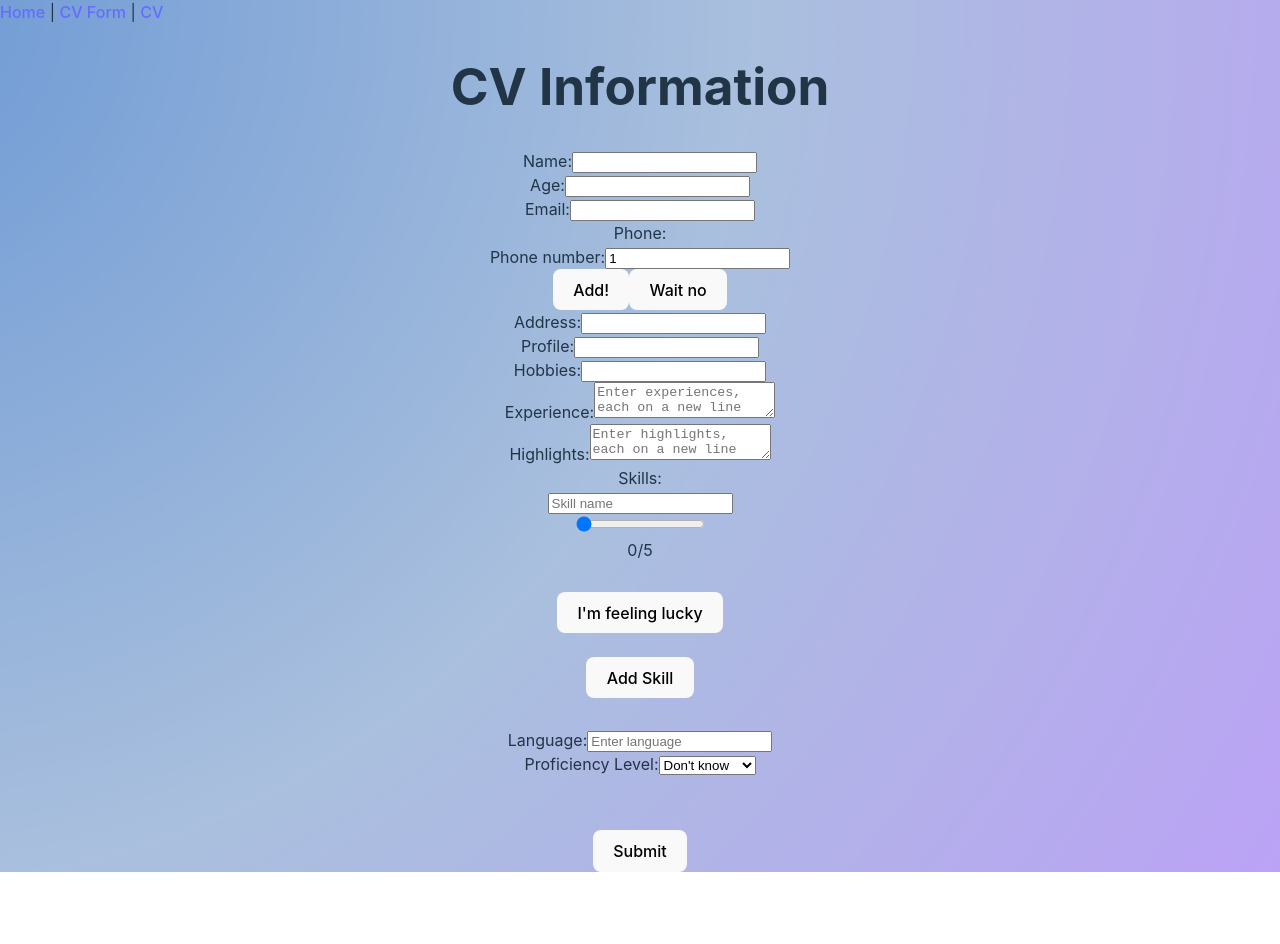
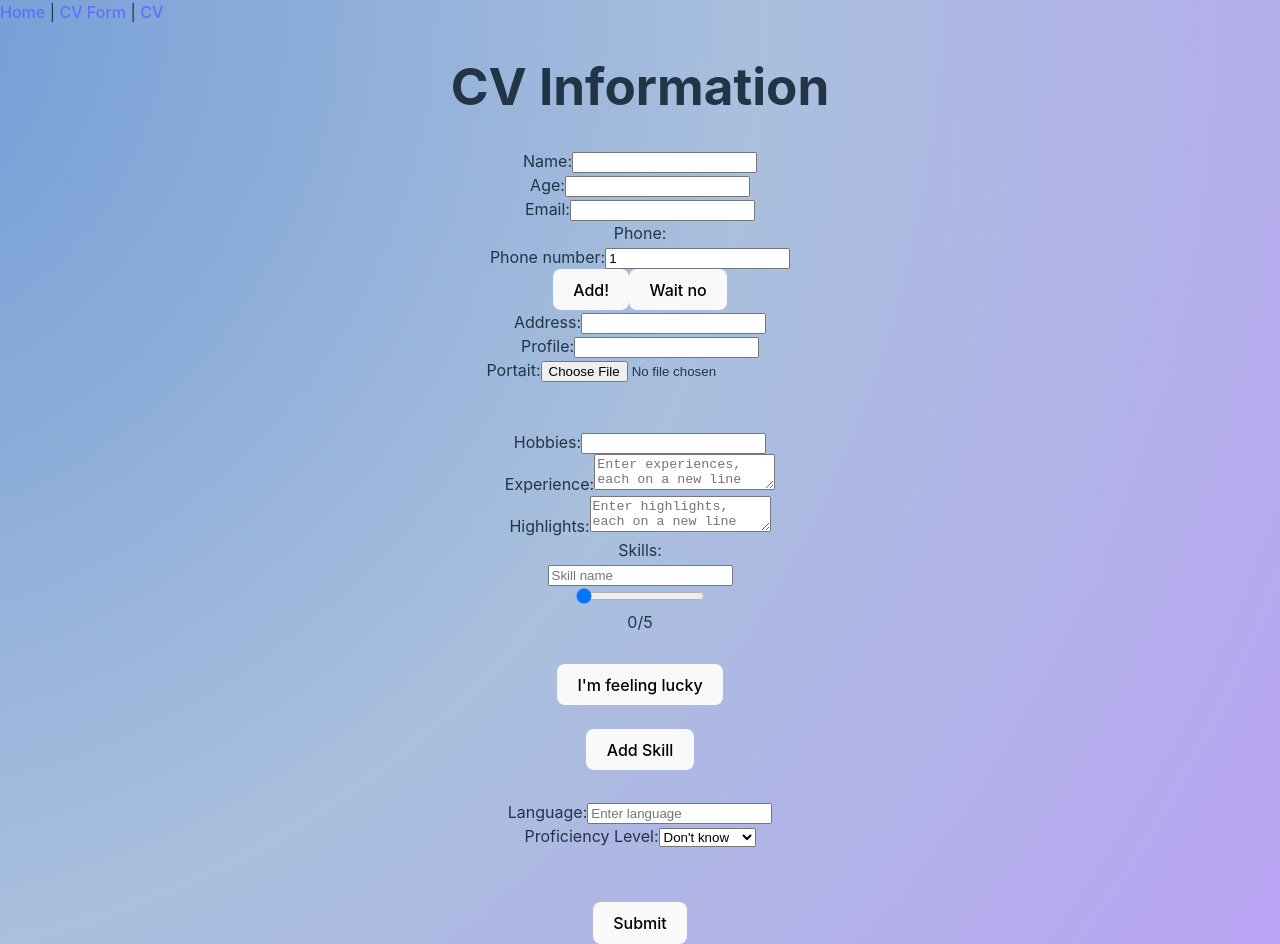
Before and after one commit to WatMan77/rottai, a React (Vite) app in the folder frontend/: page /cv-form in a window 1280 px wide. Before the commit the page ends 872 px from the top, so only its background shows below. Built offline with nearby package versions, Linux system fonts and the light colour scheme.

Commit message:
Add image upload and compression to form

```diff
--- a/frontend/src/CVForm.jsx
+++ b/frontend/src/CVForm.jsx
@@ -3,6 +3,7 @@ import Skills from "./Skills.jsx";
 import Phone from "./Phone.jsx";
 import { CV, BasicInfo, Experience } from "./cv.js";
 import Languages from "./Languages.jsx";
+import { SingleFileUploader } from "./fileUploader.jsx";
 
 function CVForm() {
   // State to manage the form fields and the list of skills
@@ -17,6 +18,8 @@ function CVForm() {
   const [skills, setSkills] = useState([{ text: "", range: 0 }]);
   const [langs, setLangs] = useState([{ lang: "", level: "Don't know" }]); // Array of language objects
   const [highlights, setHighlights] = useState(""); // To be split into multiple entries if needed
+  const [pdfImage, setPdfImage] = useState(null)
+  const [imageType, setImageType] = useState(null)
 
   // Function to add a new skill with default values
   const addSkillValue = (text = "", range = 0) => {
@@ -132,6 +135,8 @@ function CVForm() {
             onChange={(e) => setProfile(e.target.value)}
           />
         </label>
+        <SingleFileUploader setBase64Image={setPdfImage} setImageType={setImageType}/>
+        <br />
         <br />
         <label>
           Hobbies:
--- /dev/null
+++ b/frontend/src/fileUploader.jsx
@@ -0,0 +1,55 @@
+import React, { useState } from 'react';
+import imageCompression from 'browser-image-compression';
+
+export const SingleFileUploader = ( setBase64Image, setImageType ) => {
+  const [file, setFile] = useState(null);
+
+  const handleFileChange = (event) => {
+    if (event.target.files) {
+      setFile(event.target.files[0]);
+    }
+  };
+
+  const handleUpload = async () => {
+    if (file)
+    {
+        const options = {
+            maxSizeMB: 1,
+            maxWidthOrHeight: 256,
+            useWebWorker: true,
+        }
+        const fileBase64 = await toBase64(imageCompression(file, options))
+        return fileBase64;
+    }
+  };
+
+  const toBase64 = file => new Promise((resolve, reject) => {
+    const reader = new FileReader();
+    reader.readAsDataURL(file);
+    reader.onload = () => resolve(reader.result);
+    reader.onerror = reject;
+  });
+
+  return (
+    <>
+      <div>
+        <label htmlFor="file" className="sr-only">
+          Portait:
+        </label>
+        <input id="file" type="file" onChange={handleFileChange} />
+      </div>
+      {file && (
+        <section>
+          File details:
+          <ul>
+            <li>Name: {file.name}</li>
+            <li>Type: {file.type}</li>
+            <li>Size: {file.size} bytes</li>
+          </ul>
+        </section>
+      )}
+
+      {file && <button onClick={handleUpload}>Upload a file</button>}
+    </>
+  );
+};
```
